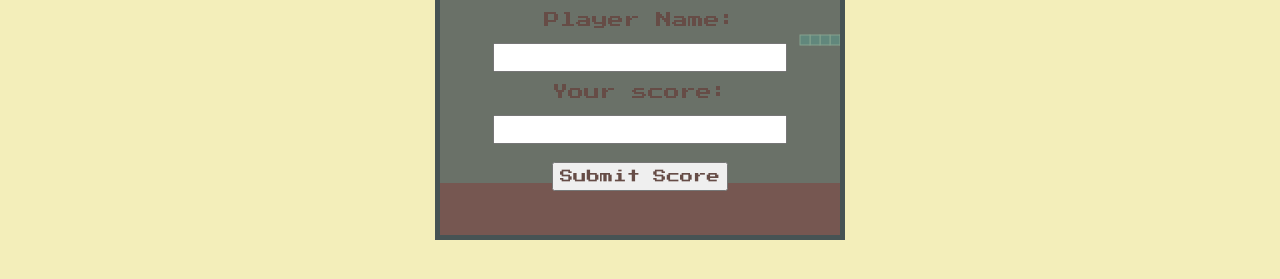
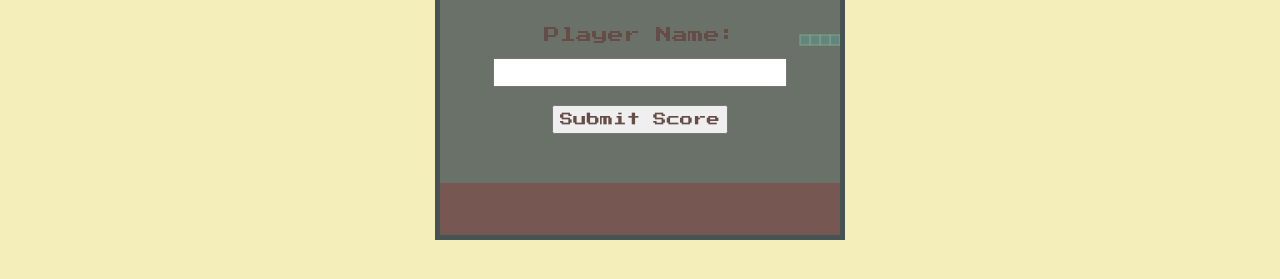
Before and after one commit to mbanks94/Cobra-Chomp, a website: page public/index.html in a window 1280 px wide. Both pictures are taken after a click on the button "Start". Shown: the part 311-590 px from the top of the page. Drawn offline with Linux system fonts and the light colour scheme.

Commit message:
Updated input forms

```diff
--- a/public/app.js
+++ b/public/app.js
@@ -36,6 +36,8 @@
 // Game Over Pop up box
 let gameOver = document.getElementById('gameOver');
 gameOver.style.display = "none";
+//Score Submit
+let scoreInput = document.getElementById('scoreInput');
 // Reset Game Button
 let reset = document.getElementById('btn');
 //****************** */
@@ -70,6 +72,7 @@
 
     if (endGame()) {
         gameOver.style.display = "block";
+        scoreInput.setAttribute("value", score);
         return;
     }
 
--- a/public/index.html
+++ b/public/index.html
@@ -28,8 +28,7 @@
             Player Name:
             <form action="/scores" method="post">
                 <input class="input" type="text" name="name">
-                Your score:
-                <input class="input" type="number" name="score">
+                <input id="scoreInput" class="input" type="hidden" name="score">
                 <button id="submit" type="submit">Submit Score</button>
             </form>
         </div>
--- a/public/styles.css
+++ b/public/styles.css
@@ -32,7 +32,7 @@ body {
 .inputAndBtn {
     font-family: 'Press Start 2P', cursive;
     color: rgb(102, 76, 70);
-
+    margin-top: 5%;
 }
 .input {
     font-family: 'Press Start 2P', cursive;
--- a/server/server.js
+++ b/server/server.js
@@ -20,8 +20,8 @@ app.post('/scores', (req, res) => {
     let name = req.body.name;
     let score = req.body.score;
     res.send('Name: ' + name + ' Score: ' + score);
-    let writeData = fs.writeFileSync(dataPath,
-        JSON.stringify('Name: ' + name + ' Score: ' + score),
+    let writeData = fs.appendFileSync(dataPath,
+        JSON.stringify('Name: ' + name + ' Score: ' + score + '; '),
         'utf-8', err => console.log(err));
 });
 
```
